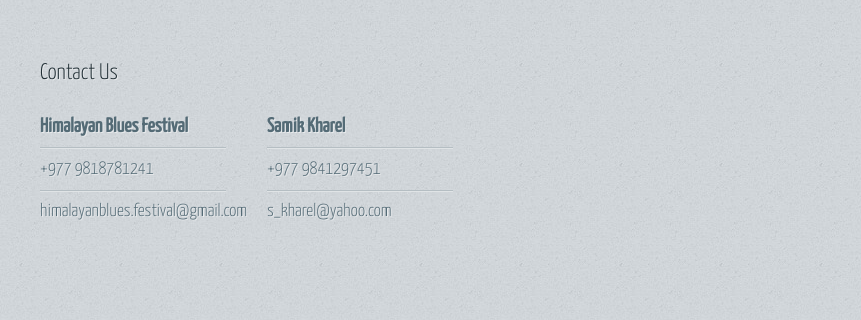
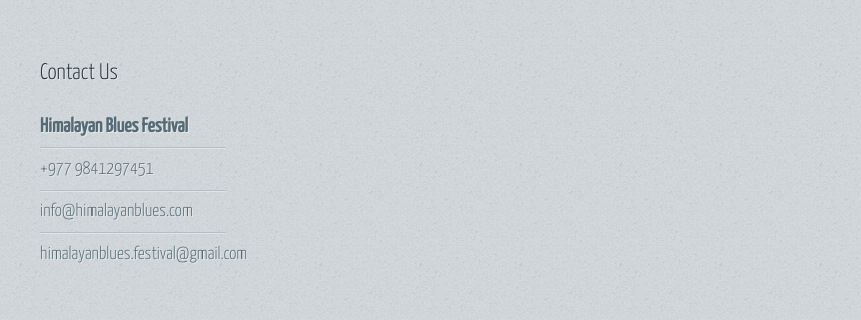
Before and after one commit to dgtm/himalayanbluesfestival, a plain HTML site: page onecolumn.html in a window 1280 px wide. Shown: the part 1035-1355 px from the top of the page, 0-861 px from the left. Drawn offline with Linux system fonts and the light colour scheme.

Commit message:
few chanches

```diff
--- a/onecolumn.html
+++ b/onecolumn.html
@@ -31,7 +31,6 @@
 								<a href="index.html">Home</a>
 								<a href="onecolumn.html">About</a>
 								<a href="artists.html">Artists</a>
-								<a href="twocolumn1.html">Events</a>
 								<a href="#contact-us">Contact</a>
 							</nav>
 
@@ -91,15 +90,9 @@ As tourism is the vital part of South Asia, the festival aims to flow of tourist
 								<div class="3u-first contacts">
 									<ul class="link-list last-child">
 										<li class="contact_name">Himalayan Blues Festival</li>
-										<li>+977 9818781241</li>
+										<li>+977 9841297451</li>
+										<li>info@himalayanblues.com</li>
 										<li>himalayanblues.festival@gmail.com</li>
-									</ul>
-								</div>
-				<div class="3u contacts">
-									<ul class="link-list last-child">
-										<li class="contact_name">Samik Kharel</li>
-										<li>+977 9841297451</li>
-										<li>s_kharel@yahoo.com</li>
 									</ul>
 								</div>
 								</section>
```
Also changed, not shown: artists.html (+2 -8 lines), index.html (+3 -9 lines), twocolumn1.html (+0 -1 lines).
